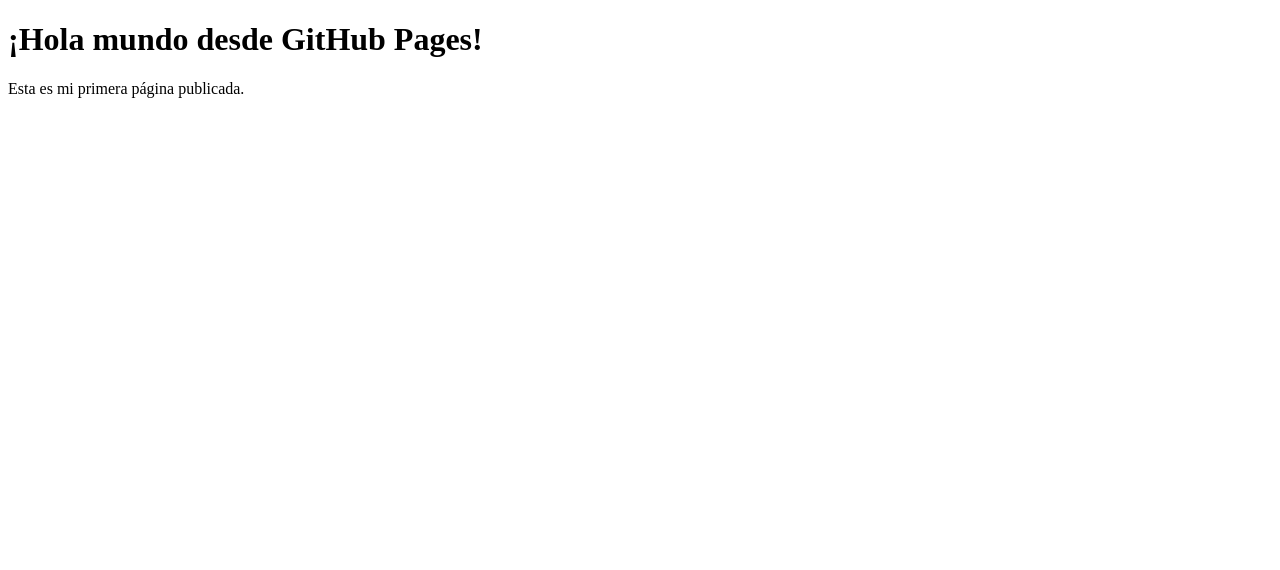
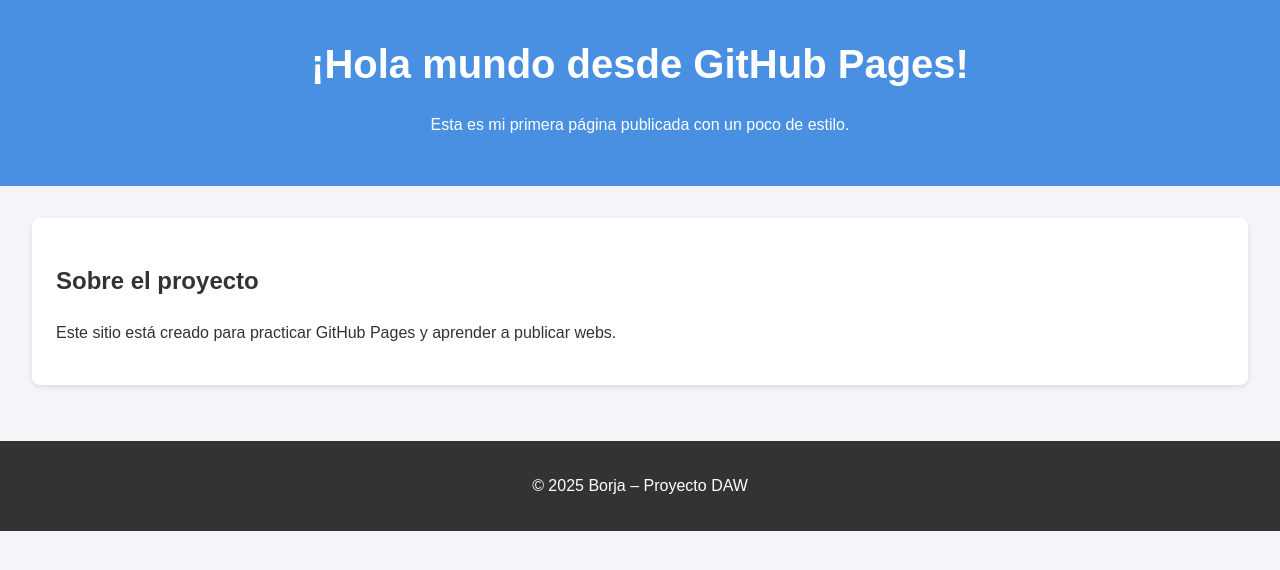
Before and after one commit to JitaProg/ProjecteNadal1, a plain HTML site: page index.html in a window 1280 px wide. Drawn offline with Linux system fonts and the light colour scheme.

Commit message:
cambio en index.html

```diff
--- a/index.html
+++ b/index.html
@@ -1,11 +1,68 @@
 <!DOCTYPE html>
 <html lang="es">
 <head>
-    <meta charset="UTF-8">
-    <title>Mi primera web en GitHub Pages</title>
+  <meta charset="UTF-8">
+  <title>Mi primera web en GitHub Pages</title>
+  <style>
+    /* Reset básico */
+    body {
+      margin: 0;
+      font-family: Arial, Helvetica, sans-serif;
+      background: #f4f4f9;
+      color: #333;
+      line-height: 1.6;
+    }
+
+    /* Cabecera */
+    header {
+      background: #4a90e2;
+      color: white;
+      padding: 2rem;
+      text-align: center;
+    }
+
+    header h1 {
+      margin: 0;
+      font-size: 2.5rem;
+    }
+
+    /* Secciones */
+    main {
+      padding: 2rem;
+    }
+
+    section {
+      background: white;
+      padding: 1.5rem;
+      margin-bottom: 1.5rem;
+      border-radius: 8px;
+      box-shadow: 0 2px 5px rgba(0,0,0,0.1);
+    }
+
+    /* Footer */
+    footer {
+      background: #333;
+      color: #fff;
+      text-align: center;
+      padding: 1rem;
+    }
+  </style>
 </head>
-    <body>
-        <h1>¡Hola mundo desde GitHub Pages!</h1>
-        <p>Esta es mi primera página publicada.</p>
-    </body>
+<body>
+  <header>
+    <h1>¡Hola mundo desde GitHub Pages!</h1>
+    <p>Esta es mi primera página publicada con un poco de estilo.</p>
+  </header>
+
+  <main>
+    <section>
+      <h2>Sobre el proyecto</h2>
+      <p>Este sitio está creado para practicar GitHub Pages y aprender a publicar webs.</p>
+    </section>
+  </main>
+
+  <footer>
+    <p>© 2025 Borja – Proyecto DAW</p>
+  </footer>
+</body>
 </html>
```
